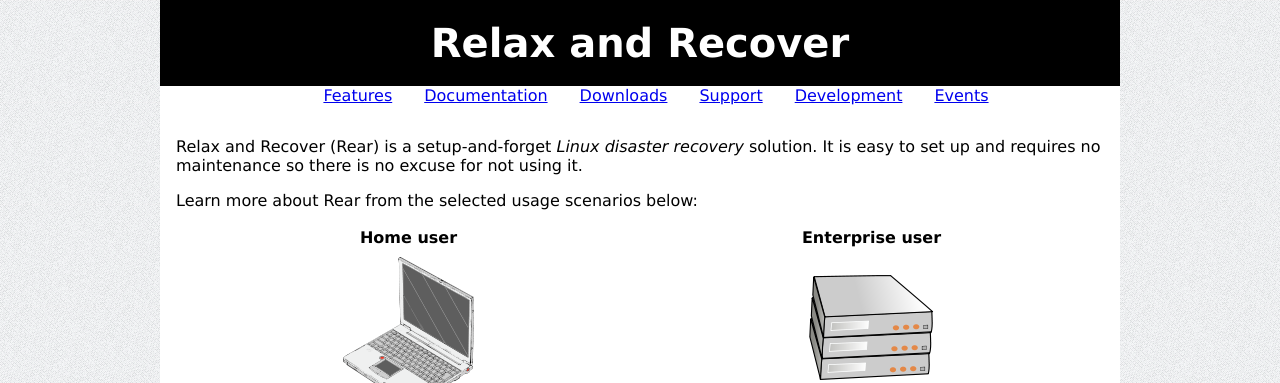
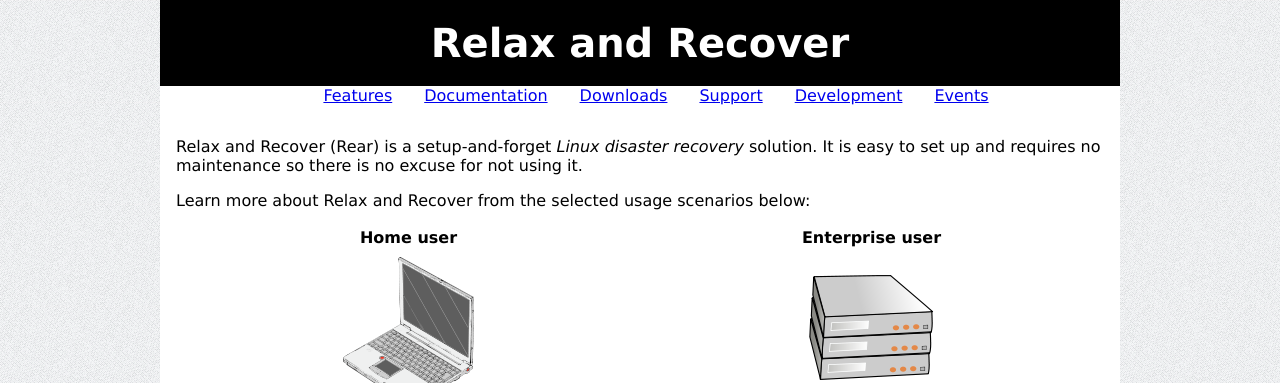
Before and after one commit to rear/rear.github.com, a Jekyll site: the page built from index.md, in a window 1280 px wide. Shown: the top 383 px of the page. Built offline with Jekyll 4.4.1, drawn with Linux system fonts in a browser that asks for light colours; comment, search, counter and statistics services are not loaded; some of the changed text lies outside the part shown.

Commit message:
Small cosmetic fixes just to see if this triggers a website rebuild

```diff
--- a/index.md
+++ b/index.md
@@ -6,11 +6,11 @@
 Relax and Recover (Rear) is a setup-and-forget *Linux disaster recovery* solution.
 It is easy to set up and requires no maintenance so there is no excuse for not using it.
 
-Learn more about Rear from the selected usage scenarios below:
+Learn more about Relax and Recover from the selected usage scenarios below:
 
 <table>
 <tr>
-    <th>Home user </th> <th>Enterprise user</th>
+    <th>Home user</th> <th>Enterprise user</th>
 </tr>
 <tr class="images">
     <td><img src="/images/laptop.png" alt="Laptop"/></td> <td><img src="/images/servers.png" alt="Servers"/></td>
@@ -36,5 +36,5 @@
 
 <iframe width="720" height="400" src="http://www.youtube.com/embed/33326XobwYg" ><p>Rear video</p></iframe>
 
-Your environment not supported? Rear is modular and easy to extend.
+Your environment not supported? Relax and Recover is modular and easy to extend.
 It is GPL licensed and we welcome all feedback and contributions.
```
